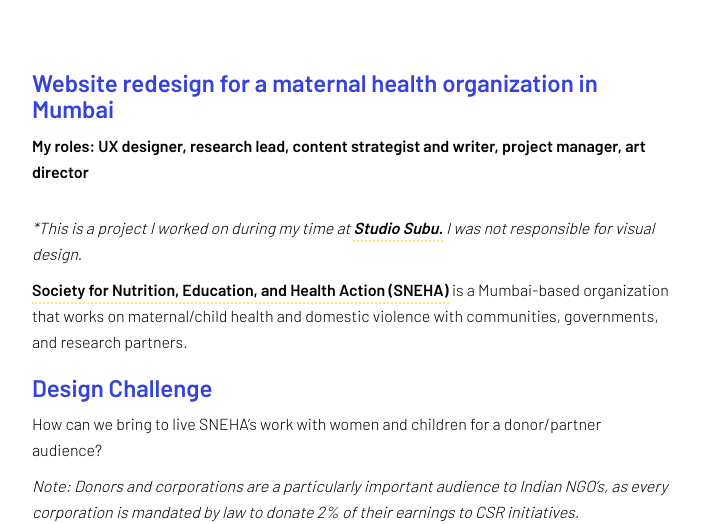
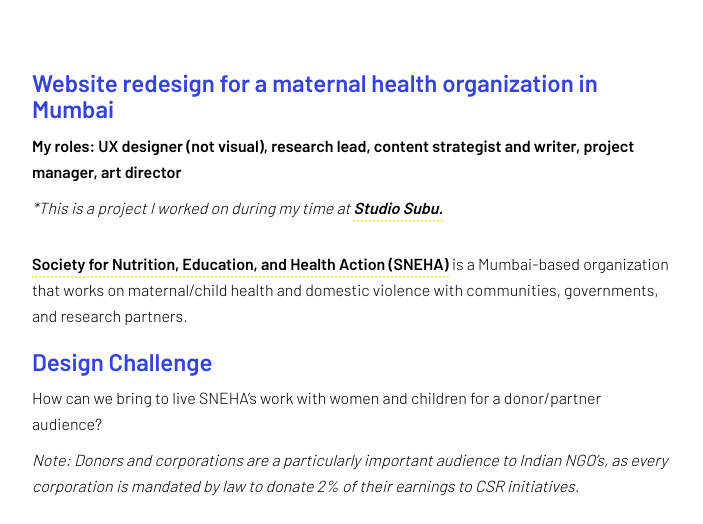
Before and after one commit to janeylee/chai-milega.github.io, a plain HTML site: page sneha.html in a window 1280 px wide. Shown: the part 780-1304 px from the top of the page, without its empty margins (288-991 px from the left). Drawn offline with nearby package versions, Linux system fonts and the light colour scheme; a script that the page names is missing; a small style sheet from the web is missing.

Commit message:
Add files via upload

```diff
--- a/sneha.html
+++ b/sneha.html
@@ -31,10 +31,11 @@
 
     <div class="case-study">
         <h2>Website redesign for a maternal health organization in Mumbai</h2>
-        <p><b>My roles: UX designer, research lead, content strategist and writer, project manager, art director</b></p>
+        <p><b>My roles: UX designer (not visual), research lead, content strategist and writer, project manager, art director</b></p>
+
+
+        <p><i>*This is a project I worked on during my time at <a href="http://www.studiosubu.com/" class="link" target="_blank">Studio Subu.</a></i></p>
         <br>
-
-        <p><i>*This is a project I worked on during my time at <a href="http://www.studiosubu.com/" class="link" target="_blank">Studio Subu.</a> I was not responsible for visual design.</i></p>
         <p><a href="http://snehamumbai.org/" class="link" target="_blank">Society for Nutrition, Education, and Health Action (SNEHA)</a> is a Mumbai-based organization that works on maternal/child health and domestic violence with communities, governments, and research partners. </p>
 
 
```
Also changed, not shown: rangsutra.html (+4 -3 lines).
